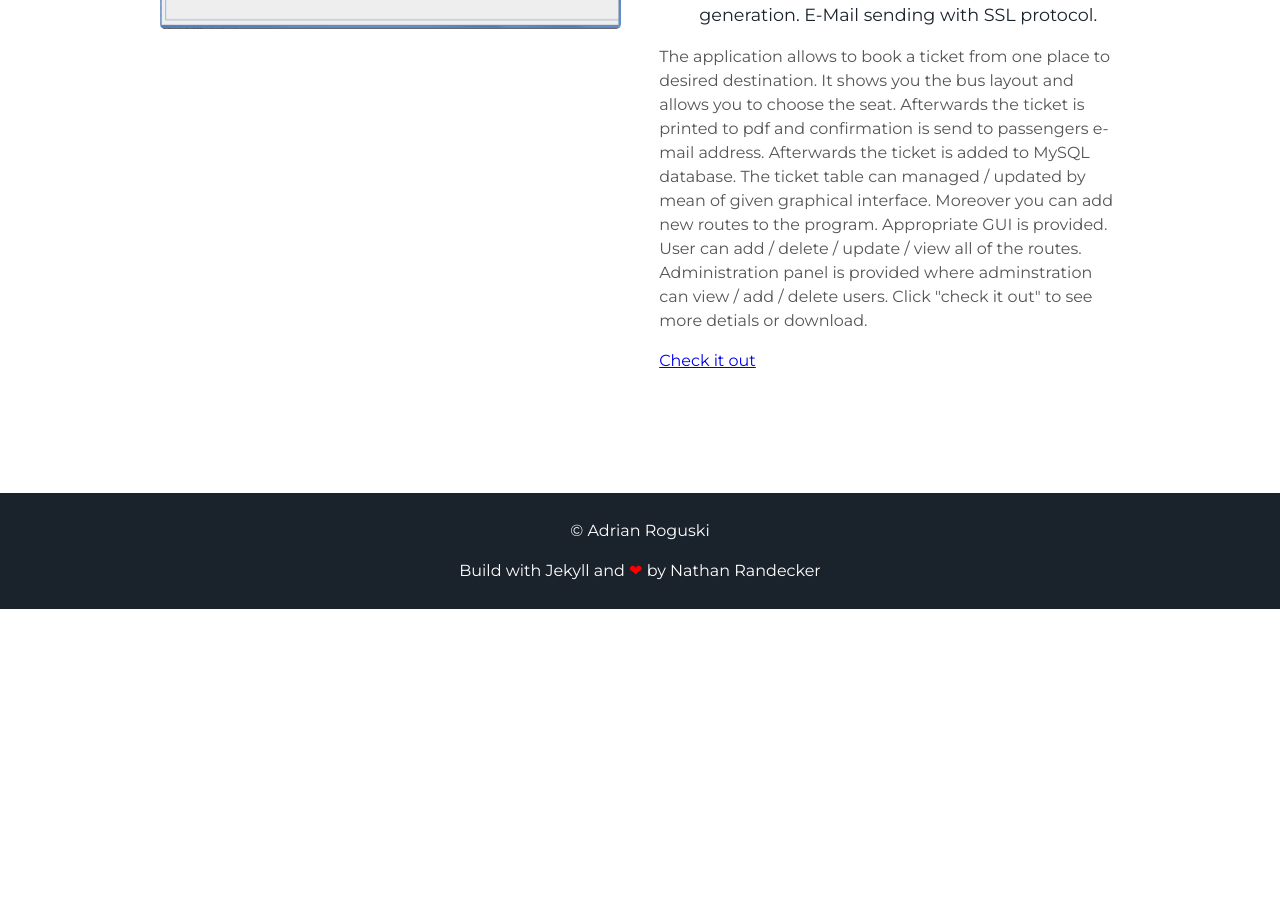
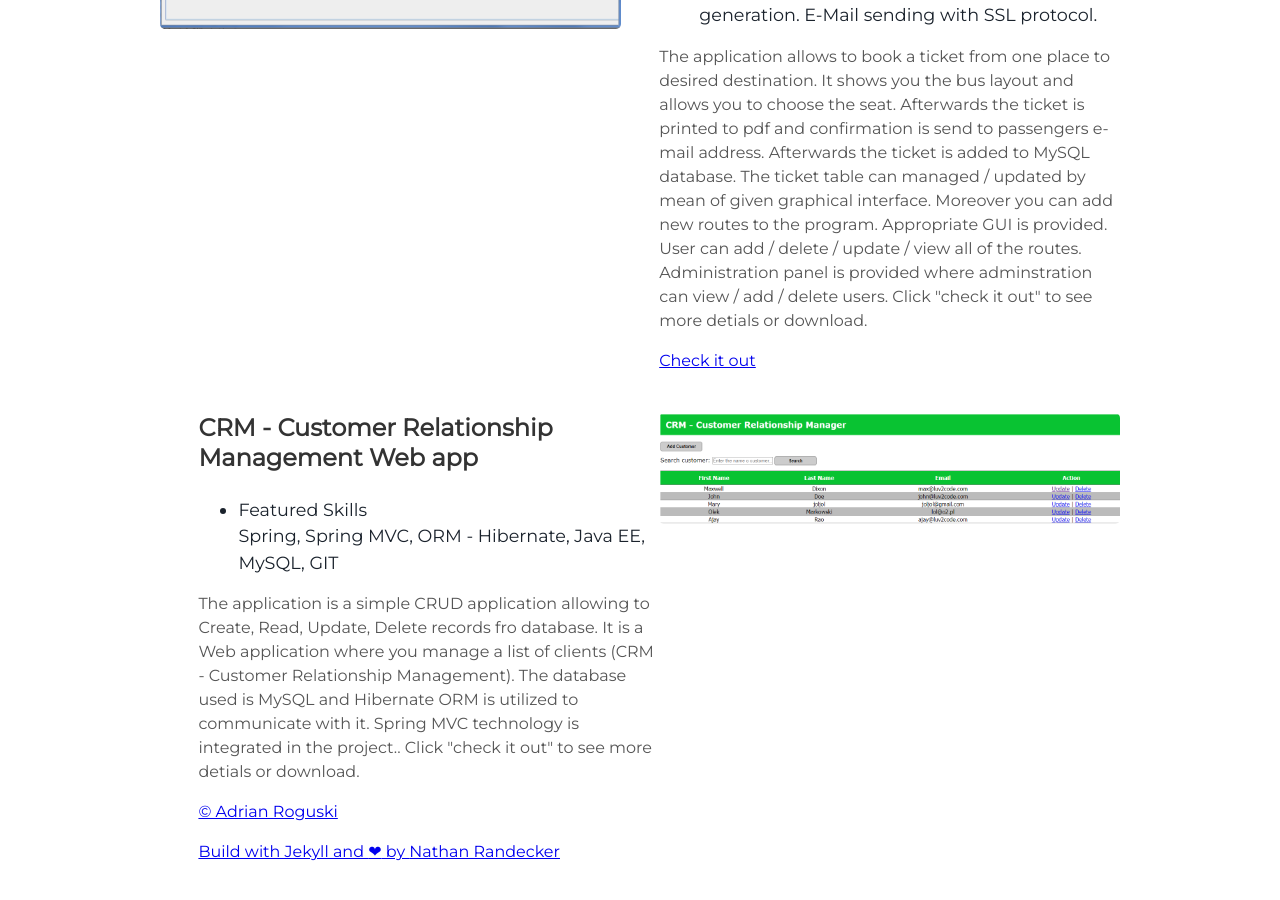
Before and after one commit to adeq123/myWebSite, a Jekyll site: the page built from index.html, in a window 1280 px wide and 900 px high, scrolled down 2786 px. Built offline with Jekyll 4.4.1, drawn with Linux system fonts in a browser that asks for light colours; before the commit the page ends 3395 px from its top, so only the background shows below that.

Commit message:
update 08/05/2018

```diff
--- a/_includes/projects.html
+++ b/_includes/projects.html
@@ -33,9 +33,9 @@
     <a class="a project link" href="https://github.com/adeq123/BusTicketReservationSystem/blob/master/README.md">Check it out</a>
   </div>
 </div>
-<!--
+
 <div class="user-projects">
-  <div class="images-left">
+  <div class="images-right">
     <img alt="CRM" src="{{ "/assets/img/customerList.png" | prepend: site.baseurl }}" />
   </div>
   <div class="contents-right">
@@ -48,4 +48,3 @@
     <a class="a project link" href="https://github.com/adeq123/CRM-demo/blob/master/README.md>Check it out</a>
   </div>
 </div>
--->
```
